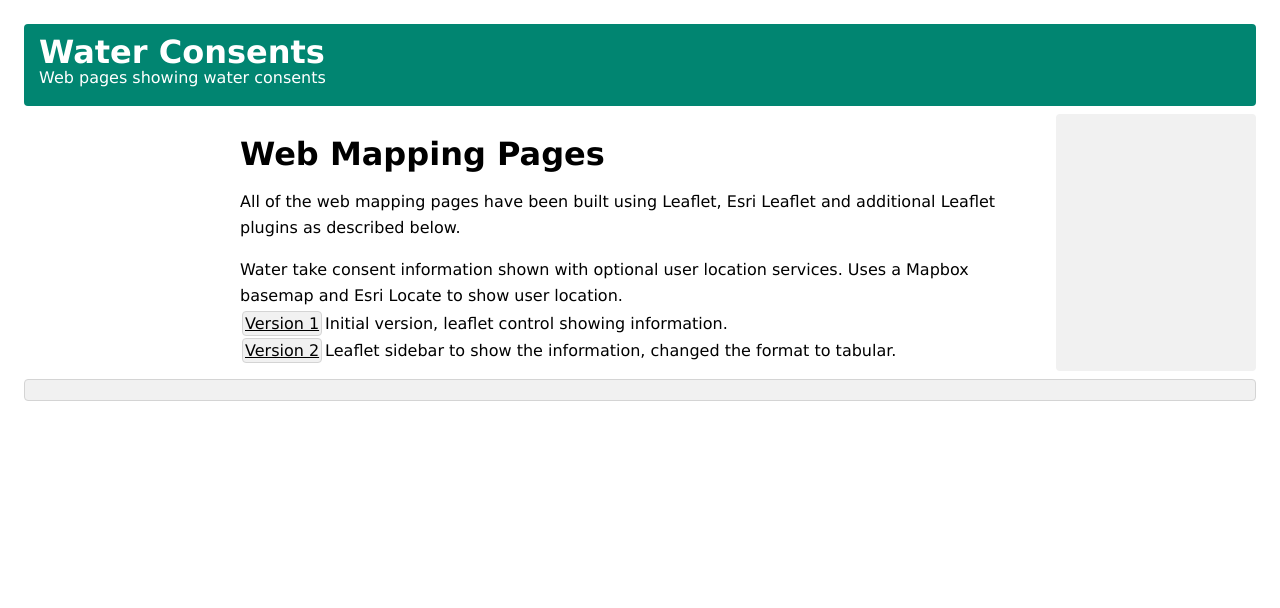
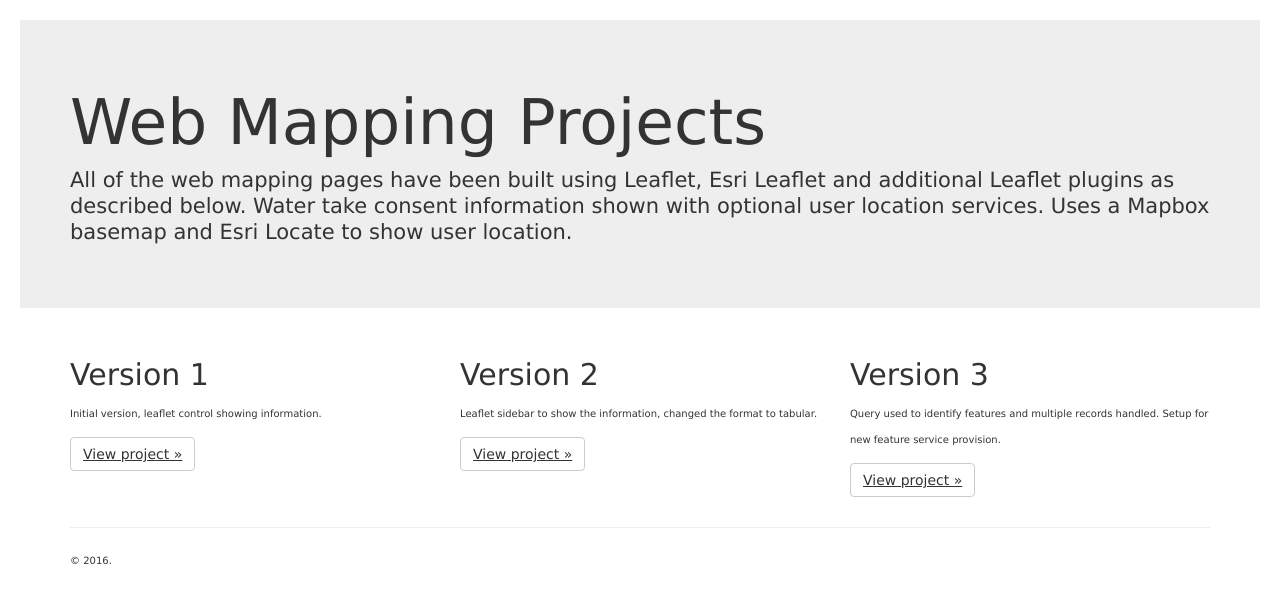
Before and after one commit to jeffcnz/WaterConsent, a plain HTML site: page index.html in a window 1280 px wide. Drawn offline with nearby package versions, Linux system fonts and the light colour scheme.

Commit message:
updated to bootstrap format

```diff
--- a/index.html
+++ b/index.html
@@ -1,58 +1,86 @@
-<http>
+<!DOCTYPE html>
+<html lang="en">
 	<head>
 		<meta charset="utf-8" />
+		<meta http-equiv="X-UA-Compatible" content="IE=edge">
+		<meta name="viewport" content="width=device-width, initial-scale=1">
 		<title>Home Page</title>
+		<!--Bootstrap-->
+		 <!-- Latest compiled and minified CSS -->
+		<link rel="stylesheet" href="http://maxcdn.bootstrapcdn.com/bootstrap/3.3.5/css/bootstrap.min.css">
+
+		<!-- jQuery library -->
+		<script src="https://ajax.googleapis.com/ajax/libs/jquery/1.11.3/jquery.min.js"></script>
+
+		<!-- Latest compiled JavaScript -->
+		<script src="http://maxcdn.bootstrapcdn.com/bootstrap/3.3.5/js/bootstrap.min.js"></script>
+
+		<!--stylesheet-->
 		<link rel="stylesheet" type="text/css" href="css/mainstyle.css"></link>
+
+
+
+
 	</head>
 	<body>
-		<div class="container wrapper">
-			<div id="top">
-				<h1>Water Consents</h1>
-				<p>Web pages showing water consents</p>
-			</div>
-			<div class="wrapper">
-				<div id="menubar">
-
-				</div>
-				<div id="main">
-					<h1>Web Mapping Pages</h1>
-					<p>All of the web mapping pages have been built using Leaflet, Esri Leaflet and additional Leaflet plugins as described below.</p>
-						Water take consent information shown with optional user location services.
-						Uses a Mapbox basemap and Esri Locate to show user location.
-
-					<table id="menulist">
-						<tr>
-							<td class="menuitem"><a href='MapSearch.html'>Version 1</td>
-							<td>
-								<p>Initial version, leaflet control showing information.</p>
-							</td>
-						</tr>
-						<tr>
-							<td class="menuitem"><a href='MapSearchv2.html'>Version 2</td>
-							<td>
-								<p>Leaflet sidebar to show the information, changed the format to tabular.</p>
-							</td>
-						</tr>
 
 
-					</table>
-				</div>
-				<div id="sidebar">
-					<h3></h3>
-					<p>
 
-					</p>
-				</div>
 
-			</div>
 
-			<div id="bottom">
 
-			</div>
-		</div>
+    <!-- Main jumbotron for a primary marketing message or call to action -->
+    <div class="jumbotron">
+      <div class="container">
+        <h1>Web Mapping Projects</h1>
+        <p>All of the web mapping pages have been built using Leaflet, Esri Leaflet and additional Leaflet plugins as described below.
+						Water take consent information shown with optional user location services.
+						Uses a Mapbox basemap and Esri Locate to show user location.</p>
+        <!--p><a class="btn btn-primary btn-lg" href='#' role="button">View project &raquo;</a></p-->
+      </div>
+    </div>
+
+    <div class="container">
+
+      <div class="row">
+        <div class="col-md-4">
+          <h2>Version 1</h2>
+          <p>Initial version, leaflet control showing information.</p>
+          <p><a class="btn btn-default" href="mapsearch.html" role="button">View project &raquo;</a></p>
+        </div>
+        <div class="col-md-4">
+          <h2>Version 2</h2>
+          <p>Leaflet sidebar to show the information, changed the format to tabular.</p>
+          <p><a class="btn btn-default" href='mapsearchv2.html' role="button">View project &raquo;</a></p>
+       </div>
+        <div class="col-md-4">
+          <h2>Version 3</h2>
+          <p>Query used to identify features and multiple records handled. Setup for new feature service provision.</p>
+          <p><a class="btn btn-default" href='mapsearchv2_2.html' role="button">View project &raquo;</a></p>
+        </div>
+      </div>
+
+      <hr>
+
+      <footer>
+        <p>&copy; 2016.</p>
+      </footer>
+    </div> <!-- /container -->
+
+
+    <!-- Bootstrap core JavaScript
+    ================================================== -->
+    <!-- Placed at the end of the document so the pages load faster -->
+    <script src="https://ajax.googleapis.com/ajax/libs/jquery/1.11.3/jquery.min.js"></script>
+    <script>window.jQuery || document.write('<script src="../../assets/js/vendor/jquery.min.js"><\/script>')</script>
+    <script src="../../dist/js/bootstrap.min.js"></script>
+    <!-- IE10 viewport hack for Surface/desktop Windows 8 bug -->
+    <script src="../../assets/js/ie10-viewport-bug-workaround.js"></script>
+
+
 
 
 
 
 	</body>
-</http>
+</html>
```
